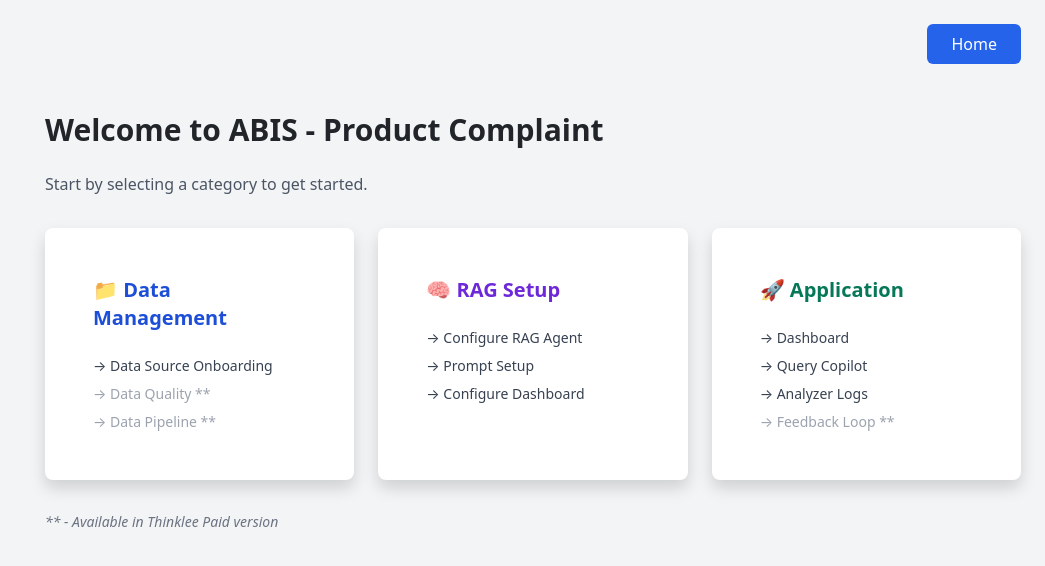
After one commit to atipradmishra/Product-Complaint, a Flask app: page /loginlanding in a window 1280 px wide. The commit adds this page. Shown: the top 566 px of the page, without its empty margins (235-1280 px from the left). Run offline with Flask 3, Linux system fonts and the light colour scheme; the visitor is signed in with stand-in values (Sample User, id 1); some libraries are stand-ins or nearby versions.

Commit message:
New changes by sudpita on 28/5/25

```diff
--- a/app.py
+++ b/app.py
@@ -42,12 +42,22 @@
     if "username" not in session:
         return redirect(url_for("auth.login"))
 
+# @app.route("/")
+# def home():
+#     if 'username' in session:
+#         return redirect(url_for('loginlanding'))  # Logged-in users → dashboard
+#     return render_template("loginlanding.html")  # Others → show landing page
+
 @app.route("/")
 def home():
-    # Redirect logged-in users to dashboard, others to login
-    if 'username' in session:
-        return redirect(url_for('dashboard'))
-    return redirect(url_for('auth.login'))  # <-- Fix redirect target
+    return render_template("welcome.html")  # Always show welcome page
+
+@app.route("/loginlanding")
+def loginlanding():
+    if 'username' not in session:
+        return redirect(url_for('auth.login'))
+    return render_template("loginlanding.html")
+
 
 @app.route("/dashboard")
 def dashboard():
--- a/auth_routes.py
+++ b/auth_routes.py
@@ -18,7 +18,7 @@
         conn.close()
         if result and bcrypt.checkpw(password.encode('utf-8'), result[0]):
             session['username'] = username
-            return redirect(url_for('dashboard'))
+            return redirect(url_for('loginlanding'))
         flash('Invalid credentials', 'danger')
     return render_template('login.html')
 
--- a/templates/base.html
+++ b/templates/base.html
@@ -39,9 +39,9 @@
     </style>
 </head>
 <body class="bg-gray-100">
-  {% if session.get('username') %}
-    {% include 'sidebar.html' %}
-  {% endif %}
+  {% if request.endpoint not in ['home', 'auth.login', 'auth.register', 'loginlanding'] and session.get('username') %}
+  {% include 'sidebar.html' %}
+{% endif %}
   {% block content %}{% endblock %}
 </body>
 </html>
--- /dev/null
+++ b/templates/loginlanding.html
@@ -0,0 +1,56 @@
+{% extends 'base.html' %}
+{% block title %}ABIS Landing Page{% endblock %}
+
+{% block content %}
+<!-- Top-right Home button -->
+<div class="flex justify-end items-center p-4">
+  <a href="/loginlanding" class="bg-blue-600 text-white px-4 py-2 rounded hover:bg-blue-700 transition">
+    Home
+  </a>
+</div>
+
+<div class="ml-64 p-6">
+  <h1 class="text-3xl font-bold mb-6">Welcome to ABIS - Product Complaint</h1>
+  <p class="text-gray-600 mb-8">Start by selecting a category to get started.</p>
+
+  <div class="grid grid-cols-1 md:grid-cols-3 gap-6 max-w-7xl mx-auto">
+
+    <!-- Data Management -->
+    <div class="bg-white rounded-lg shadow hover:shadow-lg transition p-5 group">
+      <h2 class="text-xl font-semibold mb-4 text-blue-700 group-hover:underline">📁 Data Management</h2>
+      <ul class="space-y-2 text-sm text-gray-700">
+        <li><a href="/data-management" class="hover:text-blue-600">→ Data Source Onboarding</a></li>
+        <li><span class="text-gray-400">→ Data Quality **</span></li>
+        <li><span class="text-gray-400">→ Data Pipeline **</span></li>
+      </ul>
+    </div>
+
+    <!-- RAG Setup -->
+    <div class="bg-white rounded-lg shadow hover:shadow-lg transition p-5 group">
+      <h2 class="text-xl font-semibold mb-4 text-purple-700 group-hover:underline">🧠 RAG Setup</h2>
+      <ul class="space-y-2 text-sm text-gray-700">
+        <li><a href="/rag-configure" class="hover:text-purple-600">→ Configure RAG Agent</a></li>
+        <li><a href="/query-analyzer" class="hover:text-purple-600">→ Prompt Setup</a></li>
+        <li><a href="/data-dash-config" class="hover:text-purple-600">→ Configure Dashboard</a></li>
+      </ul>
+    </div>
+
+    <!-- Application -->
+    <div class="bg-white rounded-lg shadow hover:shadow-lg transition p-5 group">
+      <h2 class="text-xl font-semibold mb-4 text-green-700 group-hover:underline">🚀 Application</h2>
+      <ul class="space-y-2 text-sm text-gray-700">
+        <li><a href="/dashboard" class="hover:text-green-600">→ Dashboard</a></li>
+        <li><a href="/chat-with-rag" class="hover:text-green-600">→ Query Copilot</a></li>
+        <li><a href="/query-log-analyzer" class="hover:text-green-600">→ Analyzer Logs</a></li>
+        <li><span class="text-gray-400">→ Feedback Loop **</span></li>
+      </ul>
+    </div>
+
+  </div>
+
+  <!-- Footnote -->
+  <div class="mt-8 text-sm text-gray-500 italic">
+    ** - Available in Thinklee Paid version
+  </div>
+</div>
+{% endblock %}
--- a/templates/sidebar.html
+++ b/templates/sidebar.html
@@ -101,7 +101,7 @@
 <script>
   const sections = {
     app: [
-      { name: "Dashboard", path: "/" },
+      { name: "Dashboard", path: "/dashboard" },
       { name: "Co-Pilot Query", path: "/chat-with-rag" },
       { name: "Graph Query", path: "/graph-query" },
       { name: "Deviation Analysis", path: "/deviation-analysis" },
```
Also changed, not shown: templates/chat_window.html (+7 -0 lines), templates/dashboard.html (+7 -0 lines), templates/dashboard_config.html (+8 -0 lines), templates/data_dashboard.html (+8 -0 lines), templates/graph_query.html (+7 -0 lines), templates/query_analyzer.html (+9 -2 lines), templates/query_log_analyzer.html (+7 -0 lines), templates/rag_dashboard.html (+7 -0 lines), templates/welcome.html (added, +30 -0 lines).
